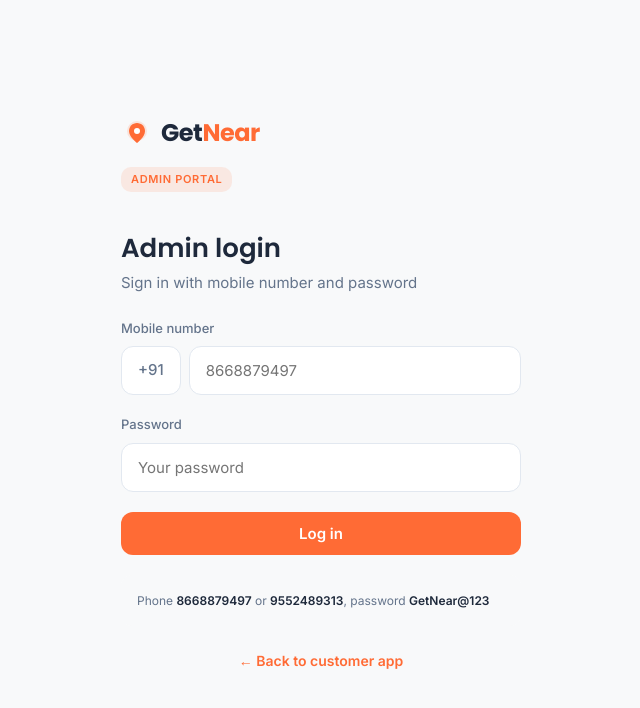
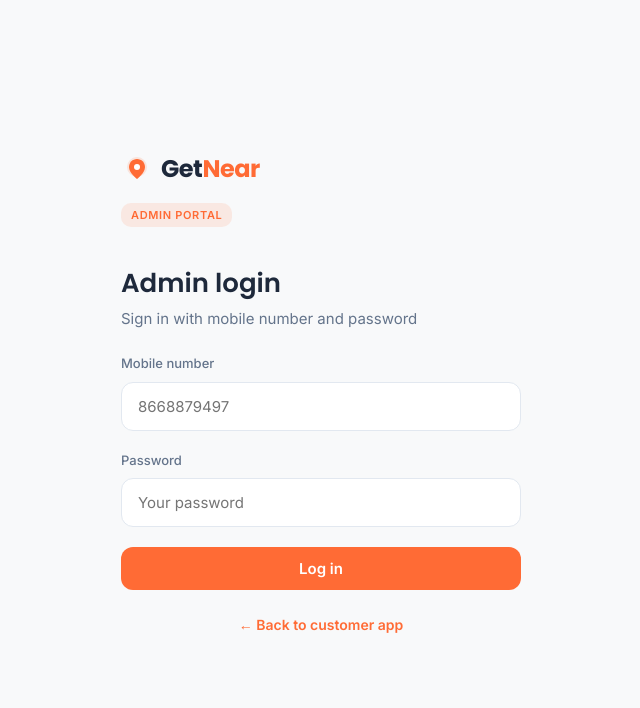
Before and after one commit to DarshanS162/GetNearFrontend, a React (Vite) app in the folder GetNear/: page /admin/login in a window 1280 px wide. Shown: the top 708 px of the page, without its empty margins (319-959 px from the left). Built offline with nearby package versions, Linux system fonts and the light colour scheme; no server answers; the database is empty.

Commit message:
removed passowrd from screen

```diff
--- a/GetNear/src/pages/admin/AdminLoginPage.jsx
+++ b/GetNear/src/pages/admin/AdminLoginPage.jsx
@@ -40,7 +40,7 @@
 
         <label className="form-label" htmlFor="admin-phone">Mobile number</label>
         <div className="phone-input-row">
-          <span className="country-code">+91</span>
+          {/* <span className="country-code">+91</span> */}
           <input
             id="admin-phone"
             type="tel"
@@ -70,10 +70,10 @@
           {busy ? 'Signing in…' : 'Log in'}
         </button>
 
-        <p className="auth-hint">
+        {/* <p className="auth-hint">
           Phone <strong>8668879497</strong> or <strong>9552489313</strong>,
           password <strong>GetNear@123</strong>
-        </p>
+        </p> */}
 
         <p className="auth-footer">
           <Link to="/">← Back to customer app</Link>
```
